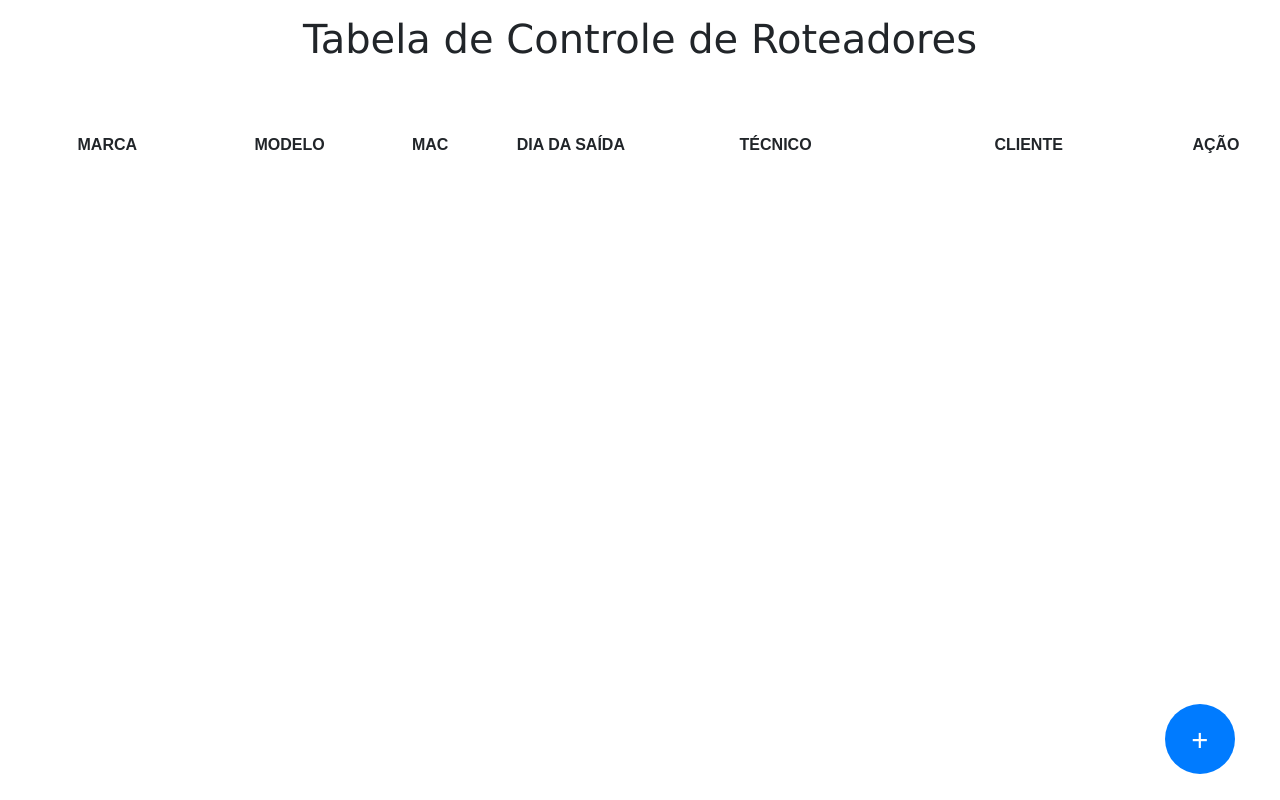
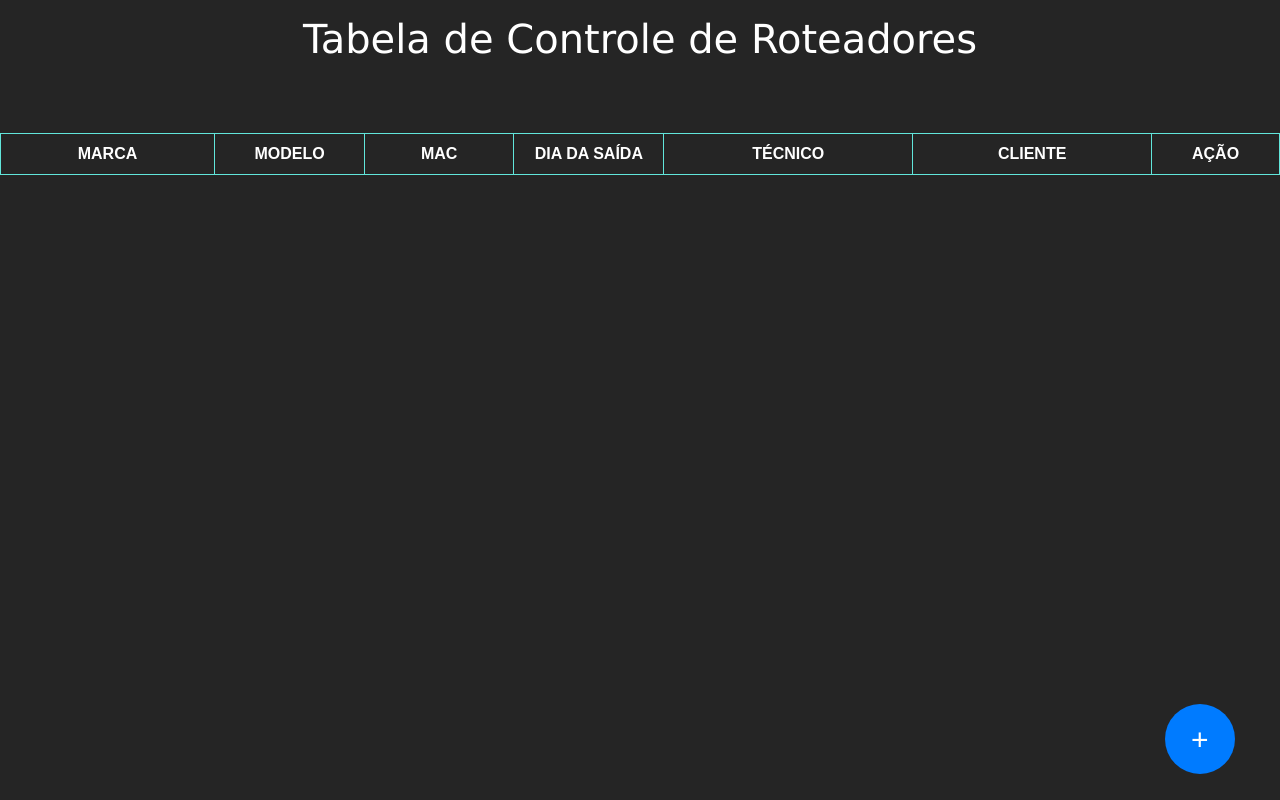
Before and after one commit to Joao-Soaress/controle-de-rot, a plain HTML site: page index.html in a window 1280 px wide. Drawn offline with nearby package versions, Linux system fonts and the light colour scheme.

Commit message:
Update index.html

```diff
--- a/index.html
+++ b/index.html
@@ -11,7 +11,10 @@
             padding: 0;
             box-sizing: border-box;
         }
-
+        body {
+            font-family: 'Montserrat', sans-serif; background-color: rgb(37, 37, 37); color: rgb(255, 255, 255);
+        }
+        th, td { border: 1px solid #61e6db; padding: 8px; }
         table {
             border-collapse: collapse;
             width: 100%;
```
